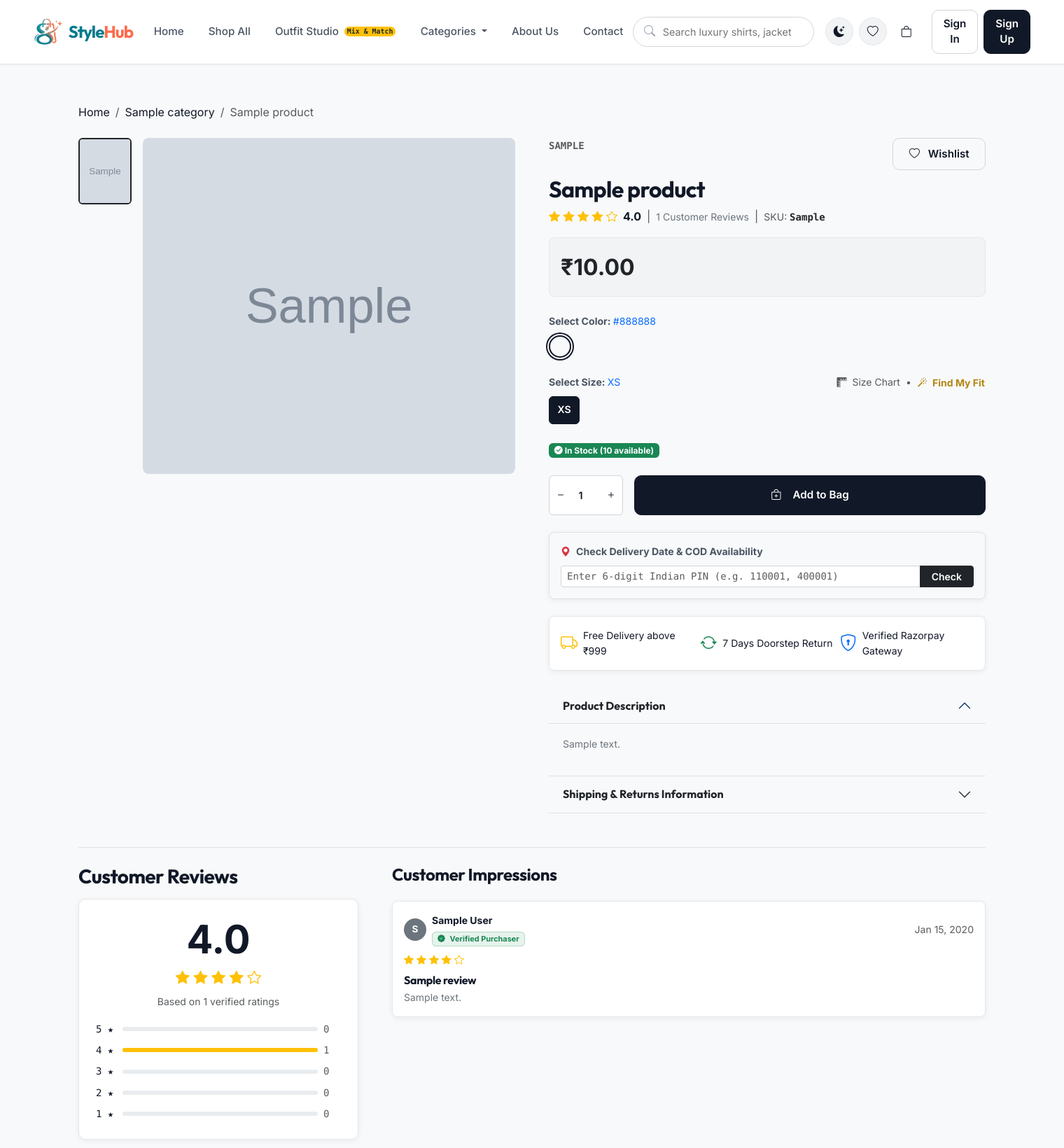
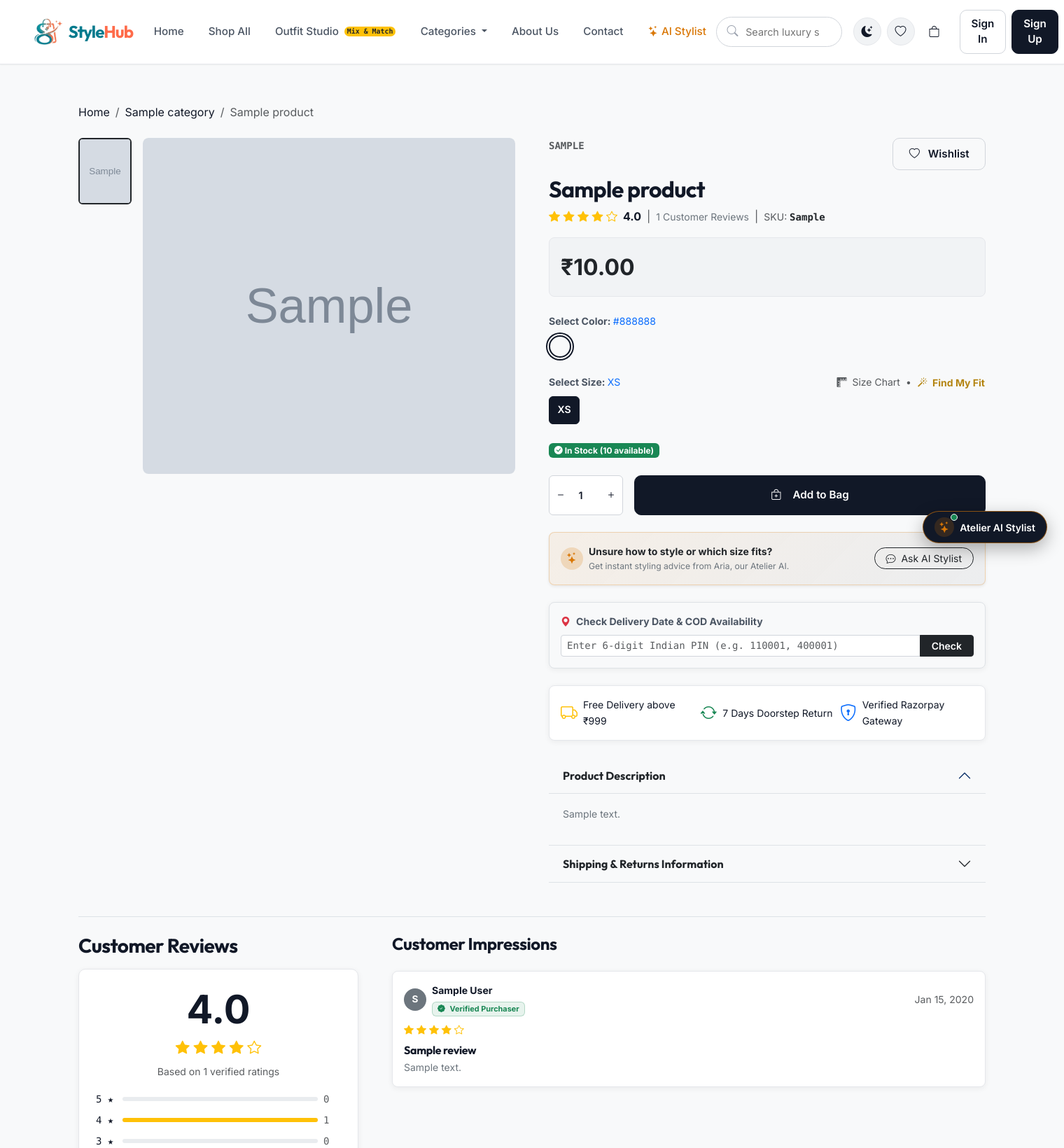
Before and after one commit to the-ayush-ch0udhary/StyleHub, a Django app: a page that uses templates/base.html in a window 1520 px wide. Shown: the top 1640 px of the page at 70% size. Run offline with Django 5.2, Linux system fonts and the light colour scheme; tables that the repository leaves empty hold one stand-in row (values such as "Sample post"); grey boxes marked "Sample" are stand-in pictures; some libraries are stand-ins or nearby versions; some web fonts are replaced.

Commit message:
feat: implement Atelier AI Fashion Stylist with Google Gemini and zero-downtime hybrid fallback engine

```diff
--- a/config/settings.py
+++ b/config/settings.py
@@ -349,3 +349,8 @@ JAZZMIN_UI_TWEAKS = {
         "success": "btn-success"
     }
 }
+
+
+
+# Google Gemini AI Stylist API Configuration
+GEMINI_API_KEY = os.environ.get('GEMINI_API_KEY', '')
--- a/products/urls.py
+++ b/products/urls.py
@@ -13,5 +13,6 @@ urlpatterns = [
     path('product/<slug:slug>/', views.product_detail_view, name='product_detail'),
     path('api/variant-stock/', views.api_variant_stock, name='api_variant_stock'),
     path('api/pincode-check/', views.api_pincode_check, name='api_pincode_check'),
+    path('api/ai-stylist/', views.api_ai_stylist, name='api_ai_stylist'),
     path('newsletter/subscribe/', views.newsletter_subscribe_view, name='newsletter_subscribe'),
 ]
--- a/products/views.py
+++ b/products/views.py
@@ -1,3 +1,4 @@
+from django.views.decorators.csrf import csrf_exempt
 from django.shortcuts import render, get_object_or_404, redirect
 from django.db.models import Q, Avg, Count, Min, Max
 from django.core.paginator import Paginator, EmptyPage, PageNotAnInteger
@@ -619,3 +620,69 @@ def contact_view(request):
         'subject_choices': ContactMessage.SUBJECT_CHOICES,
     }
     return render(request, 'products/contact.html', context)
+
+
+
+
+@csrf_exempt
+def api_ai_stylist(request):
+    """
+    AI Stylist API endpoint.
+    Accepts POST requests with user message, optional product ID, and conversation history.
+    Returns tailored styling recommendations, sizing advice, and grounded product cards.
+    """
+    from .ai_stylist import ask_ai_stylist
+    import json
+
+    if request.method == 'POST':
+        try:
+            if request.content_type == 'application/json' and request.body:
+                data = json.loads(request.body)
+            else:
+                data = request.POST
+
+            user_message = data.get('message', '').strip()
+            current_product_id = data.get('product_id')
+            if current_product_id:
+                try:
+                    current_product_id = int(current_product_id)
+                except (ValueError, TypeError):
+                    current_product_id = None
+
+            history = data.get('history', [])
+            if isinstance(history, str):
+                try:
+                    history = json.loads(history)
+                except Exception:
+                    history = []
+
+            if not user_message:
+                return JsonResponse({'success': False, 'error': 'Message cannot be empty.'}, status=400)
+
+            result = ask_ai_stylist(
+                user_message=user_message,
+                current_product_id=current_product_id,
+                conversation_history=history
+            )
+
+            return JsonResponse({
+                'success': True,
+                'response': result['response'],
+                'products': result['products'],
+                'engine': result['engine'],
+            })
+        except Exception as e:
+            return JsonResponse({'success': False, 'error': str(e)}, status=500)
+
+    # GET request returns welcome greeting and suggested prompts
+    return JsonResponse({
+        'success': True,
+        'greeting': "Welcome to the StyleHub Atelier. I am Aria, your personal fashion stylist. How may I assist your wardrobe curation today?",
+        'prompts': [
+            "✨ Style a dinner date look",
+            "🧥 Winter layering recommendations",
+            "📐 Fit and sizing advice",
+            "💰 Curate an outfit under ₹5000",
+            "🌿 Linen & breathable summer tops"
+        ]
+    })
--- a/render.yaml
+++ b/render.yaml
@@ -14,3 +14,5 @@ services:
         value: "False"
       - key: DATABASE_URL
         sync: false
+      - key: GEMINI_API_KEY
+        sync: false
--- a/requirements.txt
+++ b/requirements.txt
@@ -8,3 +8,4 @@ gunicorn>=22.0.0
 whitenoise>=6.7.0
 dj-database-url>=2.2.0
 django-jazzmin>=3.0.0
+google-generativeai>=0.8.0
--- /dev/null
+++ b/static/js/ai_stylist.js
@@ -0,0 +1,263 @@
+/**
+ * StyleHub Atelier AI Stylist Engine
+ * Connects frontend offcanvas chat with backend /api/ai-stylist/ endpoint.
+ */
+
+document.addEventListener('DOMContentLoaded', function () {
+  const form = document.getElementById('ai-stylist-form');
+  const input = document.getElementById('ai-stylist-input');
+  const messagesList = document.getElementById('ai-messages-list');
+  const chatBody = document.getElementById('ai-chat-body');
+  const typingIndicator = document.getElementById('ai-typing-indicator');
+  const engineBadge = document.getElementById('ai-engine-badge');
+  const offcanvasEl = document.getElementById('aiStylistOffcanvas');
+
+  if (!form || !input || !messagesList) return;
+
+  let conversationHistory = [];
+
+  // Detect current product ID if on product detail page
+  let currentProductId = null;
+  const productDetailWrap = document.querySelector('[data-product-id]');
+  if (productDetailWrap) {
+    currentProductId = productDetailWrap.getAttribute('data-product-id');
+  }
+
+  // Quick Prompt Chips
+  document.querySelectorAll('.ai-chip').forEach(btn => {
+    btn.addEventListener('click', function () {
+      const prompt = this.getAttribute('data-prompt');
+      if (prompt) {
+        input.value = prompt;
+        sendMessage(prompt);
+      }
+    });
+  });
+
+  // External trigger buttons (e.g., from product detail page)
+  document.querySelectorAll('.trigger-ai-stylist').forEach(btn => {
+    btn.addEventListener('click', function (e) {
+      e.preventDefault();
+      const customPrompt = this.getAttribute('data-ai-prompt');
+      if (offcanvasEl) {
+        const bsOffcanvas = bootstrap.Offcanvas.getOrCreateInstance(offcanvasEl);
+        bsOffcanvas.show();
+        if (customPrompt) {
+          setTimeout(() => {
+            input.value = customPrompt;
+            sendMessage(customPrompt);
+          }, 350);
+        }
+      }
+    });
+  });
+
+  // Form submit
+  form.addEventListener('submit', function (e) {
+    e.preventDefault();
+    const text = input.value.trim();
+    if (!text) return;
+    sendMessage(text);
+  });
+
+  function sendMessage(text) {
+    input.value = '';
+    appendUserMessage(text);
+    showTyping(true);
+    scrollToBottom();
+
+    // Call API
+    fetch('/api/ai-stylist/', {
+      method: 'POST',
+      headers: {
+        'Content-Type': 'application/json',
+        'X-Requested-With': 'XMLHttpRequest',
+      },
+      body: JSON.stringify({
+        message: text,
+        product_id: currentProductId,
+        history: conversationHistory.slice(-4),
+      })
+    })
+    .then(res => res.json())
+    .then(data => {
+      showTyping(false);
+      if (data.success) {
+        appendAIMessage(data.response, data.products || [], data.engine);
+        conversationHistory.push({ role: 'user', text: text });
+        conversationHistory.push({ role: 'model', text: data.response });
+        if (data.engine && engineBadge) {
+          engineBadge.textContent = `Engine: ${data.engine}`;
+        }
+      } else {
+        appendAIMessage("I apologize, but our atelier connection encountered a brief delay. Please try asking again.", []);
+      }
+      scrollToBottom();
+    })
+    .catch(err => {
+      console.error('AI Stylist error:', err);
+      showTyping(false);
+      appendAIMessage("Atelier concierge is momentary offline. Please check back shortly.", []);
+      scrollToBottom();
+    });
+  }
+
+  function appendUserMessage(text) {
+    const wrap = document.createElement('div');
+    wrap.className = 'd-flex gap-2 justify-content-end align-items-start user-msg-wrap mt-2';
+    wrap.innerHTML = `
+      <div class="p-3 rounded-4 shadow-sm text-white" style="max-width: 85%; background: var(--accent-primary, #111827); border-bottom-right-radius: 4px;">
+        <p class="small mb-0" style="line-height: 1.5;">${escapeHtml(text)}</p>
+      </div>
+    `;
+    messagesList.appendChild(wrap);
+  }
+
+  function appendAIMessage(markdownText, products, engine) {
+    const wrap = document.createElement('div');
+    wrap.className = 'd-flex gap-2 align-items-start ai-msg-wrap mt-3';
+
+    let formattedText = renderMarkdown(markdownText);
+
+    // Build product cards HTML if products exist
+    let productsHtml = '';
+    if (products && products.length > 0) {
+      productsHtml = `
+        <div class="mt-3 pt-2 border-top border-secondary border-opacity-25">
+          <div class="small fw-bold text-uppercase tracking-wider text-muted mb-2" style="font-size: 0.72rem;">
+            <i class="bi bi-bag-check me-1" style="color: var(--gold-accent, #d97706);"></i> Recommended Pieces from Atelier
+          </div>
+          <div class="d-flex flex-column gap-2">
+            ${products.map(p => `
+              <div class="card border rounded-3 p-2 shadow-sm d-flex flex-row align-items-center gap-2" style="background: var(--bg-surface, #ffffff);">
+                <a href="/product/${p.slug}/" class="flex-shrink-0">
+                  <img src="${p.image_url || 'https://images.unsplash.com/photo-1521572267360-ee0c2909d518?w=200'}" alt="${escapeHtml(p.name)}" class="rounded object-fit-cover" style="width: 52px; height: 52px;">
+                </a>
+                <div class="flex-grow-1 min-w-0" style="font-size: 0.8rem;">
+                  <a href="/product/${p.slug}/" class="fw-bold text-body text-truncate d-block text-decoration-none" title="${escapeHtml(p.name)}">
+                    ${escapeHtml(p.name)}
+                  </a>
+                  <div class="d-flex align-items-center gap-2 mt-0.5">
+                    <span class="fw-bold text-body">₹${Math.round(p.price).toLocaleString()}</span>
+                    ${p.discount_pct > 0 ? `<span class="text-muted text-decoration-line-through small" style="font-size: 0.7rem;">₹${Math.round(p.original_price).toLocaleString()}</span>` : ''}
+                    <span class="badge bg-secondary rounded-pill px-1.5" style="font-size: 0.65rem;">${escapeHtml(p.category)}</span>
+                  </div>
+                </div>
+                ${p.default_variant_id ? `
+                  <button type="button" class="btn btn-sm btn-sh-gold px-2 py-1 flex-shrink-0 ai-add-bag-btn" data-variant-id="${p.default_variant_id}" title="1-Click Add to Bag" style="font-size: 0.75rem;">
+                    <i class="bi bi-plus-lg"></i> Bag
+                  </button>
+                ` : `
+                  <a href="/product/${p.slug}/" class="btn btn-sm btn-outline-dark px-2 py-1 flex-shrink-0" style="font-size: 0.75rem;">
+                    View
+                  </a>
+                `}
+              </div>
+            `).join('')}
+          </div>
+        </div>
+      `;
+    }
+
+    wrap.innerHTML = `
+      <div class="rounded-circle flex-shrink-0 d-flex align-items-center justify-content-center" style="width: 32px; height: 32px; background: #111827; color: #fbbf24;">
+        <i class="bi bi-stars" style="font-size: 0.85rem;"></i>
+      </div>
+      <div class="p-3 rounded-4 shadow-sm" style="max-width: 85%; background: var(--bg-surface-alt, #f8f9fa); border: 1px solid var(--border-subtle, #e5e7eb); border-top-left-radius: 4px;">
+        <div class="d-flex justify-content-between align-items-center mb-1">
+          <span class="fw-bold small text-body">Aria • Stylist</span>
+          <span class="badge bg-secondary bg-opacity-25 text-secondary font-monospace" style="font-size: 0.6rem;">${escapeHtml(engine || 'AI')}</span>
+        </div>
+        <div class="small text-secondary mb-0 ai-formatted-text" style="line-height: 1.6;">
+          ${formattedText}
+        </div>
+        ${productsHtml}
+      </div>
+    `;
+
+    messagesList.appendChild(wrap);
+
+    // Bind 1-click Add to Bag inside AI response
+    wrap.querySelectorAll('.ai-add-bag-btn').forEach(btn => {
+      btn.addEventListener('click', function () {
+        const vId = this.getAttribute('data-variant-id');
+        if (vId) {
+          this.disabled = true;
+          this.innerHTML = '<span class="spinner-border spinner-border-sm" role="status"></span>';
+          fetch('/cart/api/add/', {
+            method: 'POST',
+            headers: {
+              'Content-Type': 'application/x-www-form-urlencoded',
+              'X-Requested-With': 'XMLHttpRequest',
+              'X-CSRFToken': getCsrfToken(),
+            },
+            body: `variant_id=${vId}&quantity=1`
+          })
+          .then(res => res.json())
+          .then(data => {
+            this.innerHTML = '<i class="bi bi-check-lg"></i> Added';
+            this.classList.replace('btn-sh-gold', 'btn-success');
+            // Update cart badges
+            const mobBadge = document.getElementById('navbar-cart-count-mobile');
+            const deskBadge = document.getElementById('navbar-cart-count');
+            if (mobBadge) { mobBadge.textContent = data.item_count; mobBadge.style.display = 'inline-flex'; }
+            if (deskBadge) { deskBadge.textContent = data.item_count; deskBadge.style.display = 'inline-flex'; }
+          })
+          .catch(() => {
+            this.disabled = false;
+            this.innerHTML = '<i class="bi bi-plus-lg"></i> Bag';
+          });
+        }
+      });
+    });
+  }
+
+  function showTyping(show) {
+    if (typingIndicator) {
+      if (show) {
+        typingIndicator.classList.remove('d-none');
+      } else {
+        typingIndicator.classList.add('d-none');
+      }
+    }
+  }
+
+  function scrollToBottom() {
+    setTimeout(() => {
+      chatBody.scrollTop = chatBody.scrollHeight;
+    }, 50);
+  }
+
+  function escapeHtml(str) {
+    if (!str) return '';
+    return String(str)
+      .replace(/&/g, '&amp;')
+      .replace(/</g, '&lt;')
+      .replace(/>/g, '&gt;')
+      .replace(/"/g, '&quot;')
+      .replace(/'/g, '&#039;');
+  }
+
+  function renderMarkdown(md) {
+    if (!md) return '';
+    let html = escapeHtml(md);
+    // Headings
+    html = html.replace(/### (.*?)(?:\n|$)/g, '<h6 class="fw-bold text-body mt-2 mb-1">$1</h6>');
+    html = html.replace(/## (.*?)(?:\n|$)/g, '<h6 class="fw-bold text-body mt-2 mb-1">$1</h6>');
+    // Bold
+    html = html.replace(/\*\*(.*?)\*\*/g, '<strong class="text-body">$1</strong>');
+    // Bullet points
+    html = html.replace(/(?:^|\n)- (.*?)(?=\n|$)/g, '<div class="d-flex align-items-start gap-1 my-0.5"><span class="text-warning">•</span><span>$1</span></div>');
+    // Numbered lists
+    html = html.replace(/(?:^|\n)(\d+)\. (.*?)(?=\n|$)/g, '<div class="d-flex align-items-start gap-1.5 my-0.5"><span class="fw-bold text-body">$1.</span><span>$2</span></div>');
+    // Paragraph breaks
+    html = html.replace(/\n\n/g, '<div class="my-2"></div>');
+    html = html.replace(/\n/g, '<br>');
+    return html;
+  }
+
+  function getCsrfToken() {
+    const cookie = document.cookie.split('; ').find(row => row.startsWith('csrftoken='));
+    return cookie ? cookie.split('=')[1] : '';
+  }
+});
--- a/templates/base.html
+++ b/templates/base.html
@@ -67,6 +67,9 @@
   <!-- Slide-Out Mini Cart Drawer -->
   {% include 'includes/cart_drawer.html' %}
 
+  <!-- Slide-Out Atelier AI Stylist Drawer -->
+  {% include 'includes/ai_stylist_drawer.html' %}
+
   <!-- Global Footer -->
   {% include 'includes/footer.html' %}
 
@@ -80,6 +83,8 @@
   <script src="{% static 'js/main.js' %}"></script>
   <!-- Mini Cart Drawer & Shipping Meter Engine -->
   <script src="{% static 'js/cart_drawer.js' %}"></script>
+  <!-- Atelier AI Fashion Stylist Engine -->
+  <script src="{% static 'js/ai_stylist.js' %}"></script>
 
   {% block extra_js %}{% endblock %}
 </body>
--- /dev/null
+++ b/templates/includes/ai_stylist_drawer.html
@@ -0,0 +1,102 @@
+{% load static %}
+<!-- Floating AI Stylist Trigger Pill -->
+<button type="button"
+        class="btn btn-dark shadow-lg rounded-pill px-3 py-2 d-flex align-items-center gap-2 position-fixed ai-stylist-trigger"
+        data-bs-toggle="offcanvas"
+        data-bs-target="#aiStylistOffcanvas"
+        aria-controls="aiStylistOffcanvas"
+        title="Open AI Fashion Stylist"
+        style="bottom: 24px; right: 24px; z-index: 1080; border: 1.5px solid rgba(217, 119, 6, 0.6); background: #111827; box-shadow: 0 8px 24px rgba(0,0,0,0.3) !important;">
+  <span class="position-relative d-inline-flex align-items-center justify-content-center" style="width: 28px; height: 28px; background: rgba(217,119,6,0.18); border-radius: 50%;">
+    <i class="bi bi-stars" style="color: var(--gold-accent, #d97706); font-size: 1rem;"></i>
+    <span class="position-absolute top-0 start-100 translate-middle p-1 bg-success border border-light rounded-circle" style="width: 8px; height: 8px;"></span>
+  </span>
+  <span class="fw-semibold small text-white tracking-wide d-none d-sm-inline">Atelier AI Stylist</span>
+</button>
+
+<!-- Slide-Out AI Stylist Offcanvas Drawer -->
+<div class="offcanvas offcanvas-end shadow-lg" tabindex="-1" id="aiStylistOffcanvas" aria-labelledby="aiStylistLabel" style="width: 460px; max-width: 95vw; background: var(--bg-surface, #ffffff);">
+  <!-- Drawer Header -->
+  <div class="offcanvas-header border-bottom py-3 px-4" style="background: linear-gradient(135deg, #111827 0%, #1a2233 100%); color: #ffffff;">
+    <div class="d-flex align-items-center gap-2">
+      <div class="rounded-circle p-2 d-flex align-items-center justify-content-center" style="width: 38px; height: 38px; background: rgba(217, 119, 6, 0.25); border: 1px solid rgba(217, 119, 6, 0.5);">
+        <i class="bi bi-stars" style="color: #fbbf24;"></i>
+      </div>
+      <div>
+        <h6 class="offcanvas-title fw-bold mb-0 text-white d-flex align-items-center gap-2" id="aiStylistLabel">
+          Aria <span class="badge bg-warning text-dark font-monospace" style="font-size: 0.65rem; padding: 2px 6px;">Atelier AI</span>
+        </h6>
+        <div class="small text-white text-opacity-75" style="font-size: 0.75rem;">
+          <i class="bi bi-circle-fill text-success" style="font-size: 0.5rem;"></i> Personal Stylist &amp; Fit Concierge
+        </div>
+      </div>
+    </div>
+    <button type="button" class="btn-close btn-close-white text-reset" data-bs-dismiss="offcanvas" aria-label="Close"></button>
+  </div>
+
+  <!-- Quick Prompts Ribbon -->
+  <div class="px-3 py-2 bg-body-tertiary border-bottom overflow-x-auto d-flex gap-2 flex-nowrap" id="ai-quick-prompts" style="scrollbar-width: thin;">
+    <button type="button" class="btn btn-sm btn-outline-secondary rounded-pill text-nowrap py-1 px-2.5 small ai-chip" data-prompt="Style a refined dinner date look">
+      ✨ Date Night
+    </button>
+    <button type="button" class="btn btn-sm btn-outline-secondary rounded-pill text-nowrap py-1 px-2.5 small ai-chip" data-prompt="Recommend an outfit under ₹5000">
+      💰 Under ₹5000
+    </button>
+    <button type="button" class="btn btn-sm btn-outline-secondary rounded-pill text-nowrap py-1 px-2.5 small ai-chip" data-prompt="How do StyleHub boxy crewnecks and hoodies fit?">
+      📐 Sizing Guide
+    </button>
+    <button type="button" class="btn btn-sm btn-outline-secondary rounded-pill text-nowrap py-1 px-2.5 small ai-chip" data-prompt="What should I pair with the Selvedge Japanese Denim?">
+      👖 Pair Denim
+    </button>
+    <button type="button" class="btn btn-sm btn-outline-secondary rounded-pill text-nowrap py-1 px-2.5 small ai-chip" data-prompt="Show me breathable linen tops for warm weather">
+      🌿 Linen Tops
+    </button>
+  </div>
+
+  <!-- Chat Message Thread Body -->
+  <div class="offcanvas-body p-3 d-flex flex-column" id="ai-chat-body" style="height: calc(100vh - 190px); overflow-y: auto;">
+    <div id="ai-messages-list" class="d-flex flex-column gap-3">
+      <!-- Initial Welcome Message from Aria -->
+      <div class="d-flex gap-2 align-items-start ai-msg-wrap">
+        <div class="rounded-circle flex-shrink-0 d-flex align-items-center justify-content-center" style="width: 32px; height: 32px; background: #111827; color: #fbbf24;">
+          <i class="bi bi-stars" style="font-size: 0.85rem;"></i>
+        </div>
+        <div class="p-3 rounded-4 shadow-sm" style="max-width: 85%; background: var(--bg-surface-alt, #f8f9fa); border: 1px solid var(--border-subtle, #e5e7eb);">
+          <div class="fw-bold small mb-1 text-body">Aria • Style Concierge</div>
+          <p class="small text-secondary mb-0" style="line-height: 1.6;">
+            Bonjour. Welcome to the StyleHub Atelier. I am Aria, your dedicated fashion stylist.
+            Whether you desire an effortless date night silhouette, occasion layering, or sizing advice on our heavyweight textiles—ask me anything.
+          </p>
+        </div>
+      </div>
+    </div>
+
+    <!-- Live Typing Shimmer Indicator -->
+    <div id="ai-typing-indicator" class="d-none mt-3">
+      <div class="d-flex gap-2 align-items-center text-muted small ps-4">
+        <div class="spinner-grow text-warning" role="status" style="width: 0.75rem; height: 0.75rem;"></div>
+        <span class="fst-italic" style="font-size: 0.8rem;">Aria is consulting the atelier catalog...</span>
+      </div>
+    </div>
+  </div>
+
+  <!-- Chat Input Footer -->
+  <div class="p-3 border-top bg-body" style="background: var(--bg-surface, #ffffff);">
+    <form id="ai-stylist-form" class="d-flex gap-2">
+      <input type="text"
+             id="ai-stylist-input"
+             class="form-control rounded-pill px-3 py-2 small"
+             placeholder="Ask Aria: 'What pairs with selvedge denim?'..."
+             autocomplete="off"
+             required
+             style="background: var(--bg-surface-alt, #f8f9fa); border-color: var(--border-strong, #d1d5db);">
+      <button type="submit" class="btn btn-sh-primary rounded-circle p-2 flex-shrink-0" style="width: 40px; height: 40px;" title="Send Message">
+        <i class="bi bi-send-fill" style="font-size: 0.9rem;"></i>
+      </button>
+    </form>
+    <div class="d-flex justify-content-between align-items-center mt-2 px-2 text-muted" style="font-size: 0.7rem;">
+      <span><i class="bi bi-shield-check text-success"></i> Grounded in live StyleHub catalog</span>
+      <span id="ai-engine-badge">Engine: Gemini 1.5</span>
+    </div>
+  </div>
+</div>
--- a/templates/includes/navbar.html
+++ b/templates/includes/navbar.html
@@ -72,6 +72,12 @@
         <li class="nav-item">
           <a class="nav-link text-nowrap {% if request.resolver_match.url_name == 'contact' %}active fw-bold text-sh-accent{% endif %}" href="{% url 'products:contact' %}">Contact</a>
         </li>
+        <li class="nav-item">
+          <a class="nav-link text-nowrap d-inline-flex align-items-center gap-1 trigger-ai-stylist" href="#" style="color: var(--gold-accent, #d97706) !important;">
+            <i class="bi bi-stars"></i>
+            <span>AI Stylist</span>
+          </a>
+        </li>
       </ul>
 
       <!-- Search Bar -->
--- a/templates/products/product_detail.html
+++ b/templates/products/product_detail.html
@@ -140,6 +140,24 @@
           </button>
         </div>
       </form>
+
+      <!-- Ask Atelier AI Stylist CTA -->
+      <div class="card border-0 rounded-3 p-3 mb-4 shadow-sm" style="background: linear-gradient(135deg, rgba(217, 119, 6, 0.08) 0%, rgba(17, 24, 39, 0.05) 100%); border: 1px solid rgba(217, 119, 6, 0.25) !important;" data-product-id="{{ product.id }}">
+        <div class="d-flex align-items-center justify-content-between gap-2 flex-wrap">
+          <div class="d-flex align-items-center gap-2">
+            <span class="rounded-circle p-1.5 d-flex align-items-center justify-content-center" style="width: 32px; height: 32px; background: rgba(217, 119, 6, 0.2); color: var(--gold-accent, #d97706);">
+              <i class="bi bi-stars"></i>
+            </span>
+            <div>
+              <div class="fw-bold small text-body">Unsure how to style or which size fits?</div>
+              <div class="text-secondary small" style="font-size: 0.76rem;">Get instant styling advice from Aria, our Atelier AI.</div>
+            </div>
+          </div>
+          <button type="button" class="btn btn-sm btn-outline-dark rounded-pill px-3 py-1.5 trigger-ai-stylist" data-ai-prompt="How should I style the {{ product.name|escapejs }} and what size would you recommend for my height and build?">
+            <i class="bi bi-chat-dots me-1"></i> Ask AI Stylist
+          </button>
+        </div>
+      </div>
 
       <!-- Interactive Pincode & Express Delivery Checker -->
       <div class="card border rounded-3 p-3 mb-4 bg-body-tertiary shadow-xs" id="pincode-checker-widget">
```
Also changed, not shown: products/ai_stylist.py (added, +243 -0 lines), README.md.
